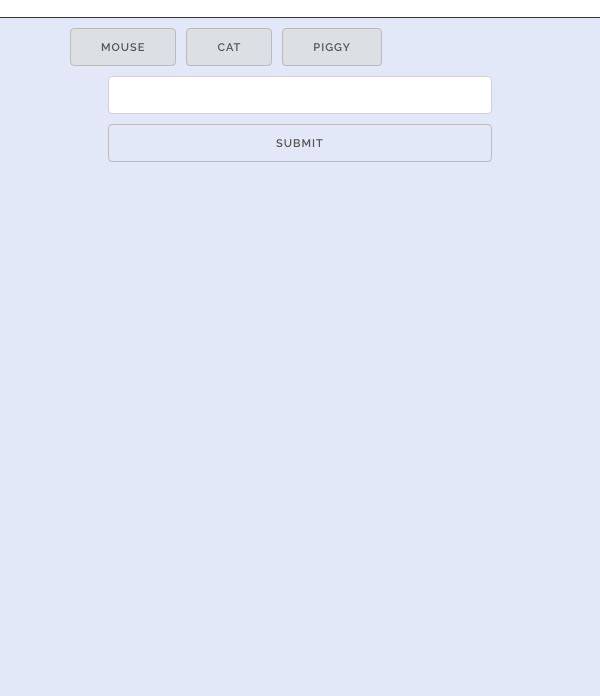
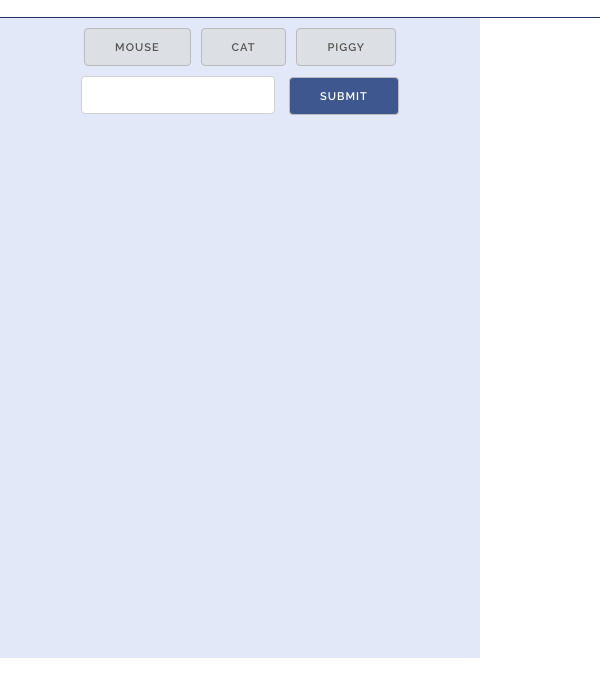
Before and after one commit to caseydean8/giffy-pop, a plain HTML site: page index.html in a window 600 px wide. Shown: the part 76-772 px from the top of the page. Drawn offline with Linux system fonts and the light colour scheme.

Commit message:
Screen doesn't "float" sideways on iphone

```diff
--- a/assets/css/skeleton.css
+++ b/assets/css/skeleton.css
@@ -29,8 +29,8 @@
 /* Grid
 –––––––––––––––––––––––––––––––––––––––––––––––––– */
 .container {
-  /* position: relative; */
-  /* width: 100%; */
+  position: relative;
+  width: 100%;
   max-width: 960px;
   margin: 0 auto;
   padding: 0 20px;
@@ -54,12 +54,12 @@
 @media (min-width: 550px) {
   .container {
     width: 80%; }
-  /* .column,
+  .column,
   .columns {
     margin-left: 4%; }
   .column:first-child,
   .columns:first-child {
-    margin-left: 0; } */
+    margin-left: 0; }
 
   .one.column,
   .one.columns                    { width: 4.66666666667%; }
--- a/assets/css/style.css
+++ b/assets/css/style.css
@@ -1,16 +1,9 @@
-html,
+/* html, */
 body {
-  width: auto !important;
-  overflow-x: hidden !important;
+  /* width: auto !important; */
+  /* overflow-x: hidden !important; */
   color: #203562;
-  /* margin: 0 auto; */
-  /* max-width: 100vh; */
-}
-
-.outer-container {
   background: #e3e8f8;
-  min-height: 100vh;
-  /* max-width: 100vh; */
 }
 
 .header {
@@ -18,14 +11,20 @@ body {
   padding-top: 20px;
   text-align: center;
   border-bottom: 1.6px solid #203562;
+  overflow: hidden;
+}
+.container {
+  overflow-x: hidden;
 }
 
 #button-holder {
   display: flex;
   flex-flow: wrap;
+  overflow: hidden;
 }
 
 .top {
+  overflow: hidden;
   text-align: left;
   margin-left: 10px;
 }
@@ -38,46 +37,32 @@ input {
   margin: 10px 0 0 10px;
 }
 
-form {
-  /* width: 60%; */
-  margin: 0 auto;
-}
-
-.gif-hold {
-  /* display: flex; */
-  /* margin: 10px auto; */
-  /* display: flex; */
-   /* flex-direction: row; */
-   /* align-items: center; */
-   /* justify-content: center; */
+#add-button {
+  background: #3e588f;
+  color: white;
 }
 
 #gif-holder {
   display: flex;
   flex-direction: row;
   flex-flow: wrap;
-  /* align-items: center; */
   justify-content: center;
+  overflow: hidden;
 }
 
 .gifDiv {
-  /* float: left; */
   margin: 20px;
   border-radius: 4px;
   border: 1px solid #3e588f;
-  background: #ebecef;
+  background: white;
   width: 278px;
-  height: 302px;
-  /* min-height: 355px; */
-  /* height: 355px;
-  width: auto; */
+  min-height: 302px;
+  overflow-x: hidden;
 }
 
 img {
   max-width: 96%;
   height: 86%;
-  /* width: 300px; */
-  /* max-height: 250px; */
   border-radius: 4px;
 }
 
@@ -91,62 +76,44 @@ p {
 /* ------------- MEDIA QUERIES ------------- */
 
 @media only screen and (max-width: 600px) {
+
   body {
-    /* max-width: 375px; */
-    /* display: block; */
+    overflow-x: hidden !important;
+    background: white;
+    /* width: 100vh; */
   }
-
   .container {
     padding: 0;
-    /* overflow: hidden; */
-    /* width: 375px; */
-  }
-
-  .row {
-    /* text-align: center; */
-    /* margin: 0; */
+    margin: 0;
+    background-color: #e3e8f8;
+    min-height: 80vh;
   }
 
   .top {
     margin-left: 0;
-    /* display: flex; */
-    /* justify-content: center; */
+    padding: 0 30px 0 20px;
     text-align: center;
   }
 
-  input {
-    margin: 10px 0 0 0;
-    /* display: flex; */
-    justify-self: center;
+  #button-holder {
+    justify-content: center;
   }
+
   .gifDiv {
-    /* float: left; */
     margin: 10px 0;
     border: none;
     border-radius: 0;
     border-top: 1px solid #3e588f;
     border-bottom: 1px solid #3e588f;
     background: white;
-    width: 100%;
-    height: auto;
-    /* height: 302px; */
-    /* min-height: 355px; */
-    /* height: 355px;
-    width: auto; */
+    width: 100vh;
+    min-height: 0;
   }
 
   img {
-    max-width: 100%;
+    /* max-width: 100%; */
     width: 100%;
+    height: auto;
     border-radius: 0;
   }
-
-
-  /* .column {
-    width: 96%;
-  } */
-
-  input {
-    width: 80%;
-  }
 }
--- a/index.html
+++ b/index.html
@@ -21,26 +21,20 @@
 </head>
 
 <body>
-    <div class="outer-container">
-        <div class="row header">
+    <div class="header">
         <h2>Giffy Pop</h2>
     </div>
     <div class="container">
-            <div class="row top">
-                <!-- <div class="column top"> -->
+        <div class="top">
             <div id="button-holder"></div>
             <form>
                 <input id="user-input" type="text">
                 <input id="add-button" type="submit" value="Submit">
             </form>
-                <!-- </div> -->
         </div>
-            <div class="row">
-                <!-- <div class="column gif-hold"> -->
+        <!-- <div> -->
             <div id="gif-holder"></div>
         <!-- </div> -->
-            </div>
-        </div>
     </div>
 
     <script src="assets/jQueryv3.4.1/jquery.js"></script>
```
Lines whose indentation alone changed are shown as unchanged.
